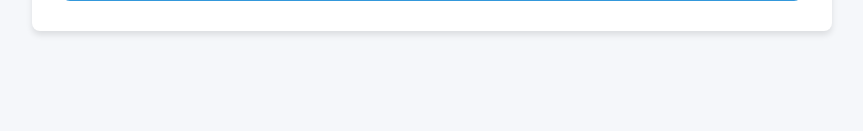
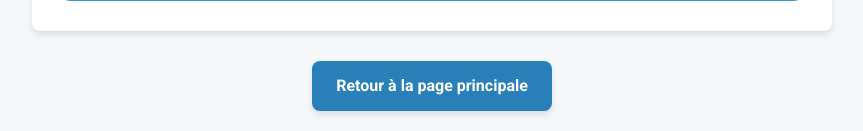
Before and after one commit to 2ammyy/JavaScriptPHP_Project, a PHP site: page /reservation.php in a window 1280 px wide. Shown: the part 840-971 px from the top of the page, without its empty margins (208-1071 px from the left). Before the commit the page ends 875 px from the top, so only its background shows below. Run offline with PHP 8.4, Linux system fonts and the light colour scheme; the visitor is signed in with stand-in values (Sample User, id 1).

Commit message:
Update reservation.php

```diff
--- a/uploads/Destinations/reservation.php
+++ b/uploads/Destinations/reservation.php
@@ -292,7 +292,7 @@ if ($_SERVER['REQUEST_METHOD'] === 'POST') {
                     <label for="type_voyage" class="required">Type de voyage</label>
                     <select name="type_voyage" id="type_voyage" required>
                         <option value="">-- Sélectionnez --</option>
-                        <option value="aller-simple" <?= isset($_POST['type_voyage']) && $_POST['type_voyage'] === 'aller-simple' ? 'selected' : '' ?>>Aller simple</option>
+                        <option value="aller simple" <?= isset($_POST['type_voyage']) && $_POST['type_voyage'] === 'aller simple' ? 'selected' : '' ?>>Aller simple</option>
                         <option value="aller-retour" <?= isset($_POST['type_voyage']) && $_POST['type_voyage'] === 'aller-retour' ? 'selected' : '' ?>>Aller-retour</option>
                     </select>
                 </div>
@@ -420,5 +420,22 @@ if ($_SERVER['REQUEST_METHOD'] === 'POST') {
             }
         });
     </script>
+
+    <div style="text-align: center; margin-top: 20px;">
+    <a href="./destination.php" style="
+        display: inline-block;
+        padding: 12px 24px;
+        background-color: #2980b9;
+        color: white;
+        text-decoration: none;
+        border-radius: 8px;
+        font-weight: bold;
+        box-shadow: 0 4px 6px rgba(0,0,0,0.1);
+        transition: background 0.3s ease;
+    " onmouseover="this.style.backgroundColor='#1c5980'" onmouseout="this.style.backgroundColor='#2980b9'">
+        Retour à la page principale
+    </a>
+</div>
+
 </body>
 </html>
```
